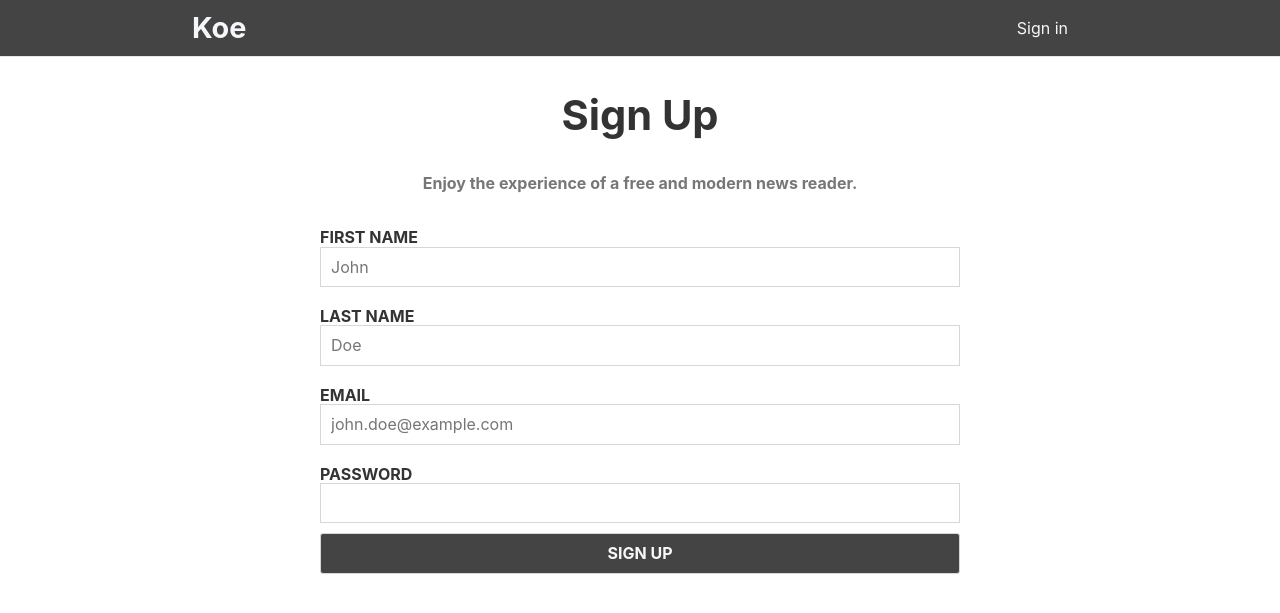
After one commit to dcorvasce/koe, a Flask app: page /signup in a window 1280 px wide. The commit adds this page. Shown: the top 613 px of the page. Run offline with Flask 2, Linux system fonts and the light colour scheme.

Commit message:
Add user controller and sign up action

```diff
--- a/app.py
+++ b/app.py
@@ -1,10 +1,17 @@
-from flask import Flask, render_template
+from flask import Flask, render_template, session
 from koe.db_utilities import DB
 from koe.controllers.feed import FeedController
+from koe.controllers.user import UserController
+from flask_session import Session
 import pymysql
 
+# Configuration
+
 app = Flask(__name__)
-conn = pymysql.connect('localhost', 'root', 'password', 'koe')
+SESSION_TYPE = 'filesystem'
+app.config.from_object(__name__)
+Session(app)
+conn = pymysql.connect('localhost', 'root', 'password', 'koe', charset='utf8')
 db = DB(conn, conn.cursor(pymysql.cursors.DictCursor))
 
 # Routes
@@ -17,3 +24,13 @@ def index():
 def new_source():
     controller = FeedController(db)
     return controller.create()
+
+@app.route('/signup')
+def new_user():
+    controller = UserController(db, session)
+    return controller.new()
+
+@app.route('/signup', methods=['POST'])
+def create_user():
+    controller = UserController(db, session)
+    return controller.create()
--- a/koe/controllers/feed.py
+++ b/koe/controllers/feed.py
@@ -1,5 +1,5 @@
 from flask import request
-from json import dumps, loads
+from json import dumps
 from koe.feed_utilities import find_alternate
 
 class FeedController(object):
--- /dev/null
+++ b/koe/controllers/user.py
@@ -0,0 +1,41 @@
+from flask import request, render_template, redirect
+from json import dumps
+from bcrypt import hashpw, checkpw, gensalt
+
+class UserController(object):
+    def __init__(self, database, session):
+        self.database = database
+        self.session = session
+
+    def new(self):
+        '''Show the sign up form for a new user'''
+        return render_template('users/new.html')
+
+    def create(self):
+        '''Create a new user'''
+        REQUIRED_PARAMS = ['first_name', 'last_name', 'email', 'password']
+        user = {}
+
+        for param in REQUIRED_PARAMS:
+            if request.form.get(param) is None:
+                return dumps({'error': 'Missing %s' % param.replace('_', ' ')})
+            user[param] = request.form.get(param)
+
+            if param == 'password':
+                user[param] = hashpw(user[param].encode('utf8'), gensalt())
+
+        if self.__user_exists(user['email']):
+            return dumps({'error': 'The email is already taken'})
+
+        user_id = self.database.insert('users', user)
+        self.session['user_id'] = user_id
+
+        return dumps({'ok': True})
+
+    def login(self):
+        '''Sign in an existing user'''
+        pass
+
+    def __user_exists(self, email):
+        users_found = self.database.selectAll('SELECT * FROM users WHERE email = %s', email)
+        return len(users_found) > 0
--- a/static/app.js
+++ b/static/app.js
@@ -1,4 +1,22 @@
 (function IIFE() {
+    const parseResponseJSON = (request) => {
+        request.then((response) => {
+            const errorContainer = document.querySelector('.error-container');
+
+            response
+                .json()
+                .then((body) => {
+                    if (body.ok) {
+                        return location.reload();
+                    }
+
+                    errorContainer.innerText = body.error;
+                });
+        }).catch((error) => {
+            errorContainer.innerText = error;
+        });
+    };
+
     const sourceForm = document.querySelector('.source-form');
 
     if (sourceForm) {
@@ -6,27 +24,36 @@
             ev.preventDefault();
 
             const form = ev.target;
-            const errorContainer = document.querySelector('.error-container');
             const sourceURL = form.querySelector('[name="url"]').value;
 
+            parseResponseJSON(fetch(`/source/new?url=${sourceURL}`, {
+                method: 'POST',
+                credentials: 'same-origin',
+            }));
+        });
+    }
+
+    const signForm = document.querySelector('.sign-form');
+
+    if (signForm) {
+        signForm.addEventListener('submit', (ev) => {
+            ev.preventDefault();
+
+            const form = ev.target;
+            const url = form.getAttribute('action');
+            const errorContainer = document.querySelector('.error-container');
+            let body = new FormData();
+
+            form.querySelectorAll('input').forEach((input) => {
+                body.append(input.name, input.value);
+            });
+
             errorContainer.innerText = '';
-
-            fetch(`/source/new?url=${sourceURL}`, {
+            parseResponseJSON(fetch(url, {
                 method: 'POST',
-                credentials: 'same-origin'
-            }).then((response) => {
-                response
-                    .json()
-                    .then((body) => {
-                        if (body.ok) {
-                            return location.reload();
-                        }
-
-                        errorContainer.innerText = body.error;
-                    });
-            }).catch((error) => {
-                errorContainer.innerText = error;
-            });
+                credentials: 'same-origin',
+                body: body,
+            }));
         });
     }
 })();
--- a/static/style.css
+++ b/static/style.css
@@ -196,10 +196,39 @@ a:active {
 
 /* Form */
 
+.form,
 .inline-form {
   width: 100%;
   padding: 10px 0;
   display: flex;
+}
+
+.form {
+  flex-direction: column;
+}
+
+.form input {
+  min-height: 32px;
+  border: 1px solid #d7d7d7;
+  padding: 10px;
+  box-sizing: border-box;
+  font-family: inherit;
+}
+
+.form input[type="submit"] {
+  background-color: #444;
+  color: #f8f8f8;
+  font-weight: bold;
+  text-transform: uppercase;
+  border-radius: 3px;
+  transition: 0.3s ease-in background-color;
+}
+
+.form input[type="submit"]:hover,
+.form input[type="submit"]:focus,
+.form input[type="submit"]:active {
+  background-color: #222;
+  transition: 0.3s ease-out background-color;
 }
 
 .inline-form input {
@@ -234,6 +263,22 @@ a:active {
   margin: 0 15%;
 }
 
+.form-group {
+  margin: 10px 0;
+}
+
+.sign-form input {
+  width: 100%;
+  display: flex;
+}
+
+.sign-form label {
+  font-weight: bold;
+  font-family: inherit;
+  text-transform: uppercase;
+  margin-bottom: 5px;
+}
+
 .error-container {
   width: 70%;
   margin: 0 15%;
@@ -243,3 +288,28 @@ a:active {
   box-sizing: border-box;
   font-size: 0.9em;
 }
+
+/* Utilities */
+
+.text-center {
+  text-align: center;
+}
+
+.subtitle {
+  color: #777;
+  font-weight: bold;
+}
+
+/* Rows */
+
+.row-70 {
+  width: 50%;
+  margin: 0 25%;
+}
+
+@media only screen and (max-width: 768px) {
+  .row-70 {
+    width: 90%;
+    margin: 0 5%;
+  }
+}
--- /dev/null
+++ b/templates/users/new.html
@@ -0,0 +1,57 @@
+<!DOCTYPE html>
+<html lang="en">
+<head>
+  <meta charset="utf-8">
+  <meta name="viewport" content="width=device-width, initial-scale=1">
+  <meta http-equiv="X-UA-Compatible" content="IE=edge">
+  <meta name="theme-color" content="#333">
+
+  <link rel="stylesheet" href="https://cdnjs.cloudflare.com/ajax/libs/normalize/8.0.0/normalize.min.css">
+  <link rel="stylesheet" type="text/css" href="{{ url_for('static', filename='style.css') }}">
+
+  <title>Sign Up | Koe</title>
+</head>
+<body>
+  <nav class="navbar">
+    <section class="navbar__wrapper">
+      <header>
+        <a href="/" class="navbar__brand"><h1>Koe</h1></a>
+      </header>
+      <ul class="navbar__nav">
+        <li><a href="/signin">Sign in</a></li>
+      </ul>
+    </section>
+  </nav>
+
+  <div class="container">
+    <section class="row row-70">
+      <header class="text-center">
+        <h2 class="is-large">Sign Up</h2>
+        <p class="subtitle">Enjoy the experience of a free and modern news reader.</p>
+      </header>
+      <form class="form sign-form" action="/signup" method="POST">
+        <article class="form-group">
+            <label for="first-name">First name</label>
+            <input id="first-name" type="text" name="first_name" placeholder="John" required>
+        </article>
+        <article class="form-group">
+            <label for="last-name">Last name</label>
+            <input id="last-name" type="text" name="last_name" placeholder="Doe" required>
+        </article>
+        <article class="form-group">
+            <label for="email">Email</label>
+            <input id="email" type="email" name="email" placeholder="john.doe@example.com" required>
+        </article>
+        <article class="form-group">
+            <label for="password">Password</label>
+            <input id="password" type="password" name="password" required>
+        </article>
+        <input type="submit" value="Sign Up">
+        <p class="error-container"></p>
+      </form>
+    </section>
+  </div>
+</body>
+
+<script src="{{ url_for('static', filename='app.js') }}"></script>
+</html>
```
Also changed, not shown: 1 other file.
